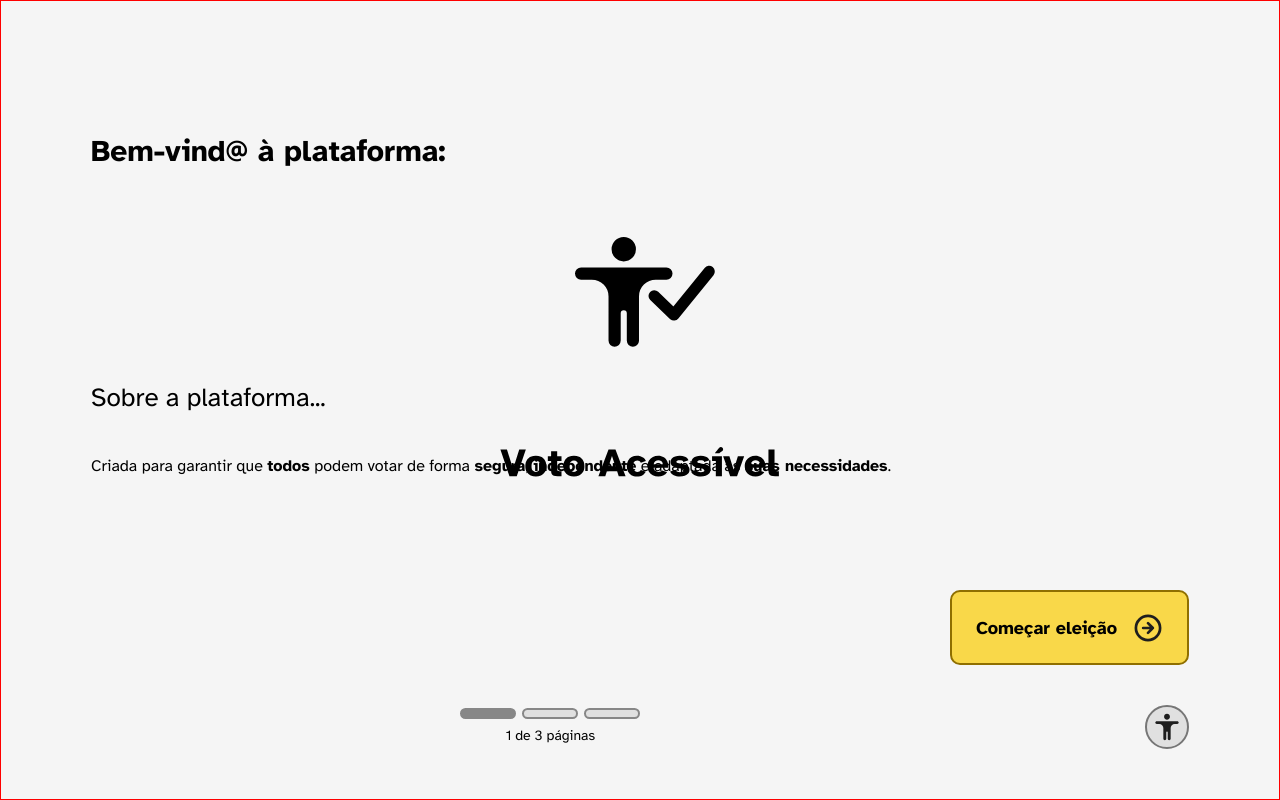
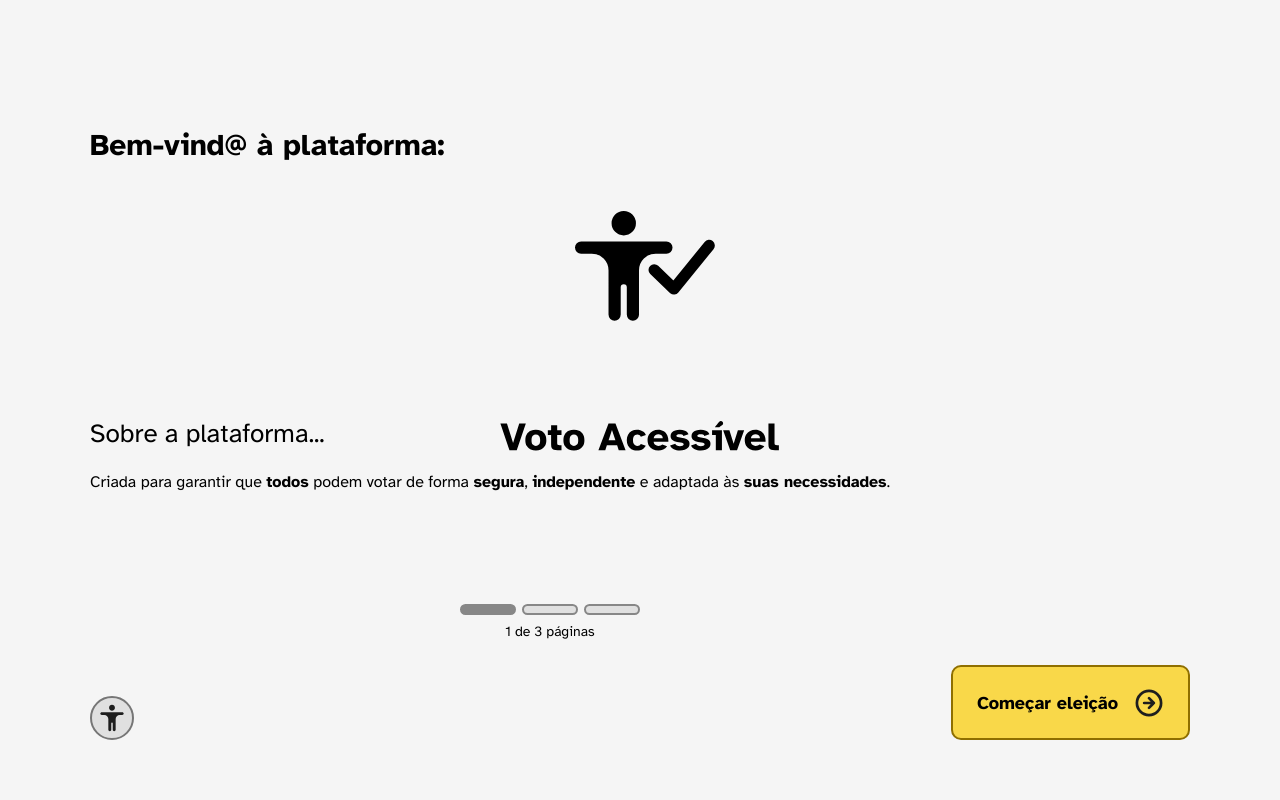
Before and after one commit to constancacc/Voto-Acessivel, a React (Vite) app in the folder voto-acessivel/: page /intro in a window 1280 px wide. Built offline with nearby package versions, Linux system fonts and the light colour scheme.

Commit message:
atualizações de design

```diff
--- a/voto-acessivel/src/pages/Intro.jsx
+++ b/voto-acessivel/src/pages/Intro.jsx
@@ -25,17 +25,21 @@ return (
         <p>Criada para garantir que <b>todos</b> podem votar de forma <b>segura</b>, <b>independente</b> e adaptada às <b>suas necessidades</b>.</p>
       </div>
 
-       <div style={{gridColumn: "9 /span 5", gridRow: "11", justifySelf: "end"}}>
-      <Button text="Começar eleição" variant="primary" icon={seta}/>
+      <div style={{gridColumn: "6 / span 4", gridRow: "11", alignSelf: "end"}}>
+        <SliderIndicators activeIndex={activeIndex} total={3} onSelect={setActiveIndex} />
       </div>
 
-      <div style={{gridColumn: "13 / span 1", gridRow: "12", alignSelf: "end", justifySelf: "end"}}>
-      <IconButton alt="botão de definições de acessibilidade" icon={accessibility}/>
-      </div>
+        {/*footer*/}
+          <div style={{gridColumn: "9 /span 5", gridRow: "12", justifySelf: "end"}}>
+          <Button text="Começar eleição" variant="primary" icon={seta}/>
+          </div>
 
-      <div style={{gridColumn: "6 / span 4", gridRow: "12", alignSelf: "end"}}>
-      <SliderIndicators activeIndex={activeIndex} total={3} onSelect={setActiveIndex} />
-      </div>
+          <div style={{gridColumn: "2/ span 1", gridRow: "12", alignSelf: "end"}}>
+          <IconButton alt="botão de definições de acessibilidade" icon={accessibility}/>
+          </div>
+
+
+
 
     </div>
   );
--- a/voto-acessivel/src/pages/Intro2.jsx
+++ b/voto-acessivel/src/pages/Intro2.jsx
@@ -22,18 +22,22 @@ return (
         <p>A plataforma possui um <b>leitor de ecrã</b> que é ativado <b>automaticamente</b> ao iniciar, <b>lendo todos os elementos</b> apresentados.</p>
       </div>
 
-       <div style={{gridColumn: "9 /span 5", gridRow: "11", justifySelf: "end"}}>
-      <Button text="Começar eleição" variant="primary" icon={seta}/>
-      </div>
+       <div style={{gridColumn: "6 / span 4", gridRow: "11", alignSelf: "end"}}>
+          <SliderIndicators activeIndex={activeIndex} total={3} onSelect={setActiveIndex} />
+        </div>
 
-      <div style={{gridColumn: "13 / span 1", gridRow: "12", alignSelf: "end", justifySelf: "end"}}>
-      <IconButton alt="botão de definições de acessibilidade" icon={accessibility}/>
-      </div>
+              {/*footer*/}
+                <div style={{gridColumn: "9 /span 5", gridRow: "12", justifySelf: "end"}}>
+                <Button text="Começar eleição" variant="primary" icon={seta}/>
+                </div>
 
-      <div style={{gridColumn: "6 / span 4", gridRow: "12", alignSelf: "end"}}>
-      <SliderIndicators activeIndex={activeIndex} total={3} onSelect={setActiveIndex} />
+                <div style={{gridColumn: "2/ span 1", gridRow: "12", alignSelf: "end"}}>
+                <IconButton alt="botão de definições de acessibilidade" icon={accessibility}/>
+                </div>
 
-      </div>
+
+
+
 
     </div>
   );
--- a/voto-acessivel/src/pages/Intro3.jsx
+++ b/voto-acessivel/src/pages/Intro3.jsx
@@ -22,19 +22,20 @@ return (
         <p>Pode ajustar o <b>tamanho</b> e o <b>tipo de letra</b>, as <b>cores</b> e o <b>idioma</b> de leitura. Todas estas opções foram pensadas para melhorar a leitura e a navegação na plataforma.</p>
       </div>
 
-       <div style={{gridColumn: "9 /span 5", gridRow: "11", justifySelf: "end"}}>
-      <Button text="Começar eleição" icon={seta}  variant="primary"/>
+      <div style={{gridColumn: "6 / span 4", gridRow: "11", alignSelf: "end"}}>
+        <SliderIndicators activeIndex={activeIndex} total={3} onSelect={setActiveIndex} />
       </div>
 
-      <div style={{gridColumn: "13 / span 1", gridRow: "12", alignSelf: "end", justifySelf: "end"}}>
-      <IconButton alt="botão de definições de acessibilidade" icon={accessibility} />
-      </div>
+        {/*footer*/}
+          <div style={{gridColumn: "9 /span 5", gridRow: "12", justifySelf: "end"}}>
+          <Button text="Começar eleição" variant="primary" icon={seta}/>
+          </div>
 
-      <div style={{gridColumn: "6 / span 4", gridRow: "12", alignSelf: "end"}}>
-        <SliderIndicators activeIndex={activeIndex} total={3} onSelect={setActiveIndex} />
+          <div style={{gridColumn: "2/ span 1", gridRow: "12", alignSelf: "end"}}>
+          <IconButton alt="botão de definições de acessibilidade" icon={accessibility}/>
+          </div>
 
 
-      </div>
 
     </div>
   );
--- a/voto-acessivel/src/styles/grid.css
+++ b/voto-acessivel/src/styles/grid.css
@@ -4,12 +4,11 @@
   grid-template-rows: 40px repeat(11, 1fr) 40px;
 
   column-gap: 10px;
-  row-gap: 40px;
+  row-gap: 20px;
 
   width: 100vw;
   height: 100vh;
 
   box-sizing: border-box;
   background-color: #f5f5f5;
-  border: 1px solid red;
 }
```
